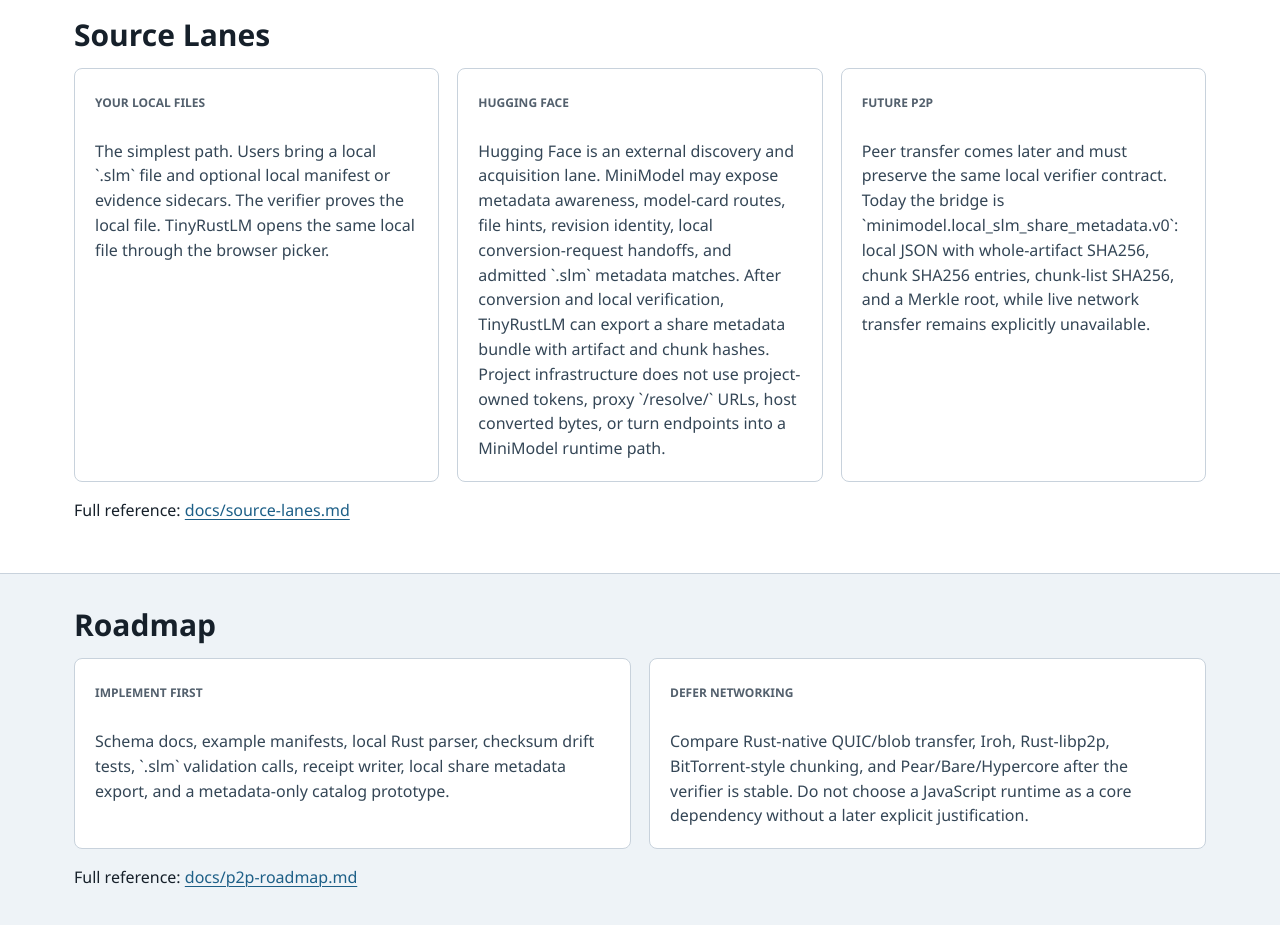
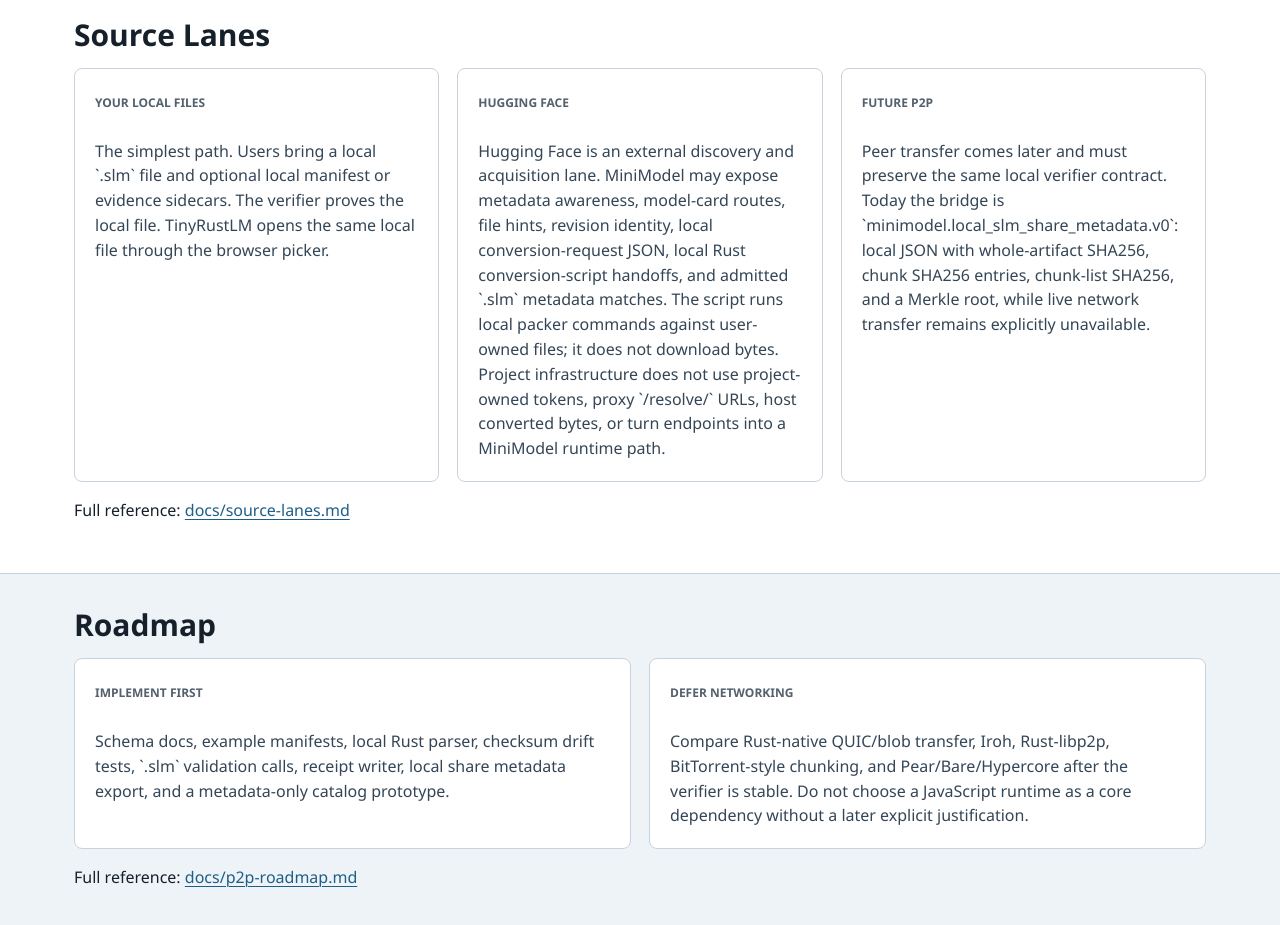
Before and after one commit to MichaelKappel/MiniModel.MiRust.com, a plain HTML site: page index.html in a window 1280 px wide. Shown: the part 3740-4665 px from the top of the page. Drawn offline with Linux system fonts and the light colour scheme.

Commit message:
Document MiniModel conversion script handoff

```diff
--- a/index.html
+++ b/index.html
@@ -161,7 +161,7 @@ signature.kind=unsigned-draft</code></pre>
           </article>
           <article class="card">
             <span class="tag">Hugging Face</span>
-            <p>Hugging Face is an external discovery and acquisition lane. MiniModel may expose metadata awareness, model-card routes, file hints, revision identity, local conversion-request handoffs, and admitted `.slm` metadata matches. After conversion and local verification, TinyRustLM can export a share metadata bundle with artifact and chunk hashes. Project infrastructure does not use project-owned tokens, proxy `/resolve/` URLs, host converted bytes, or turn endpoints into a MiniModel runtime path.</p>
+            <p>Hugging Face is an external discovery and acquisition lane. MiniModel may expose metadata awareness, model-card routes, file hints, revision identity, local conversion-request JSON, local Rust conversion-script handoffs, and admitted `.slm` metadata matches. The script runs local packer commands against user-owned files; it does not download bytes. Project infrastructure does not use project-owned tokens, proxy `/resolve/` URLs, host converted bytes, or turn endpoints into a MiniModel runtime path.</p>
           </article>
           <article class="card">
             <span class="tag">Future P2P</span>
```
Also changed, not shown: llms-full.txt, llms.txt, 7 other files.
